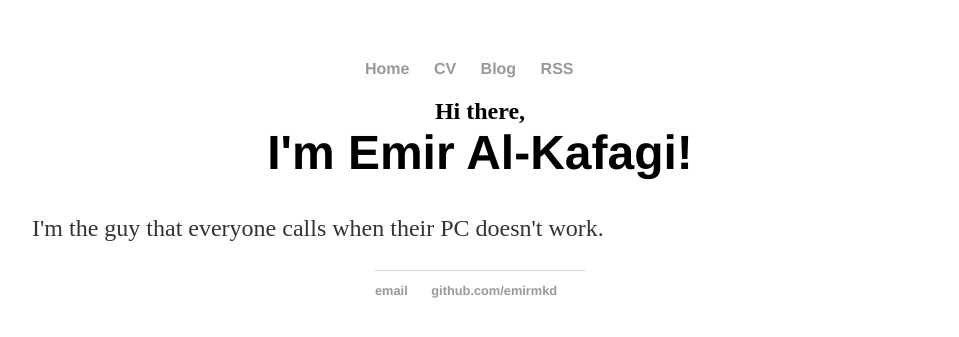
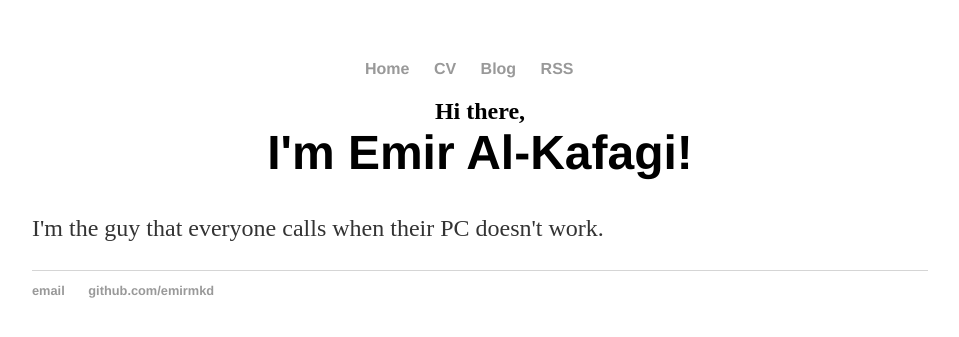
Before and after one commit to emirmkd/emirmkd.github.io, a Jekyll site: the page built from index.html, in a window 1280 px wide. Shown: the top 337 px of the page, without its empty margins (160-1119 px from the left). Built offline with Jekyll 4.4.1, drawn with Linux system fonts in a browser that asks for light colours.

Commit message:
Update main.css

```diff
--- a/css/main.css
+++ b/css/main.css
@@ -42,10 +42,8 @@ p {
 footer {
     border-top: 1px solid #d5d5d5;
     font-size: .8em;
-    max-width: 210px;
-    margin-left: auto;
-    margin-right: auto;
 }
+footer ul {
 
 ul.posts {
     margin: 20px auto 40px;
```
